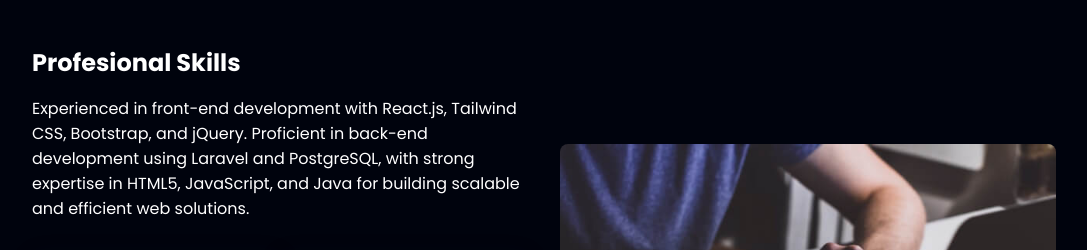
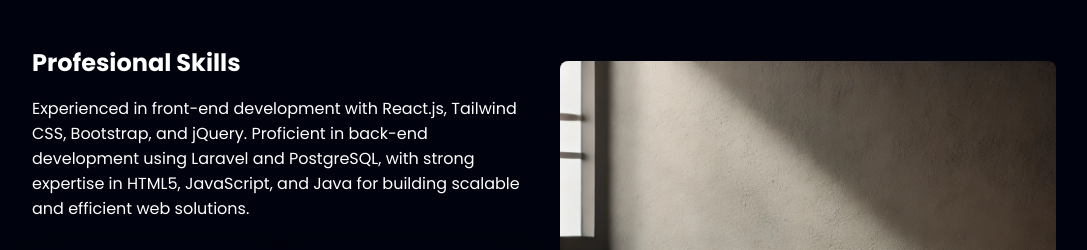
Before and after one commit to agungdn/portfolio, a plain HTML site: page index.html in a window 1280 px wide. Shown: the part 1342-1592 px from the top of the page, without its empty margins (96-1183 px from the left). Drawn offline with nearby package versions, Linux system fonts and the light colour scheme.

Commit message:
fixing skills image

```diff
--- a/index.html
+++ b/index.html
@@ -188,7 +188,7 @@
           </div>
 
           <div>
-            <img src="assets/img/work3.jpg" alt="" class="skills__img" />
+            <img src="assets/img/laptop.webp" alt="" class="skills__img" />
           </div>
         </div>
       </section>
```
Also changed, not shown: assets/img/laptop.webp (added).
